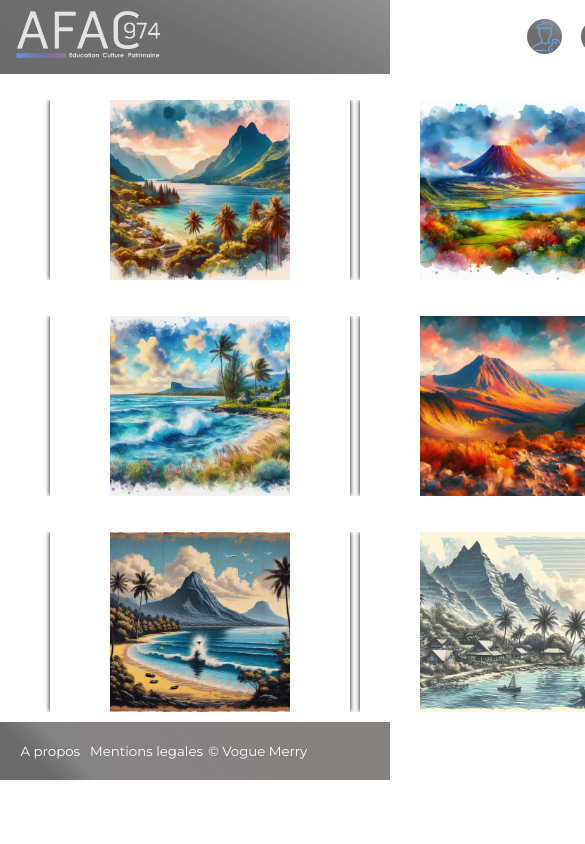
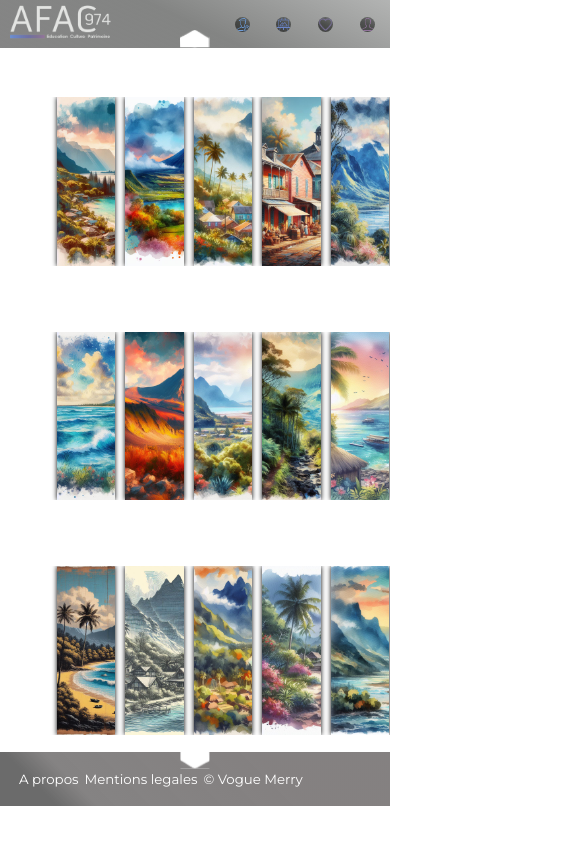
Before and after one commit to WildCodeSchool-2023-09/afac974, a React (Vite) app in the folder frontend/: page /galerie in a window 390 px wide. Shown: the top 844 px of the page, 585 px wide, since content can reach past the window. Built offline with nearby package versions, Linux system fonts and the light colour scheme; a web font is replaced by a local one; what granim would draw is missing.

Commit message:
responsive navbar et footer

```diff
--- a/frontend/src/components/Footer/Footer.scss
+++ b/frontend/src/components/Footer/Footer.scss
@@ -1,7 +1,5 @@
 footer {
-  margin-top: auto;
-  padding: 0.97rem;
-  background: rgba(4, 4, 4, 0.412);
+  padding: 1.7rem;
   background: linear-gradient(
     45deg,
     rgba(0, 0, 0, 0.582) 13%,
@@ -11,29 +9,57 @@ footer {
   font-size: 20px;
   display: flex;
   color: white;
+  justify-content: space-between;
   align-items: center;
-  justify-content: space-between;
+  position: relative;
+  bottom: 0;
+  left: 0;
+  right: 0;
 }
 
-.button-apropos {
+.button-apropos,
+.button-vogue {
   background-color: transparent;
   color: white;
   padding: 5px;
 }
-.button-vogue {
-  background-color: transparent;
-  color: white;
-}
 
 .diamond-container {
+  position: absolute;
+  left: 50%;
+  bottom: 3.66rem;
+  transform: translateX(-50%);
   display: flex;
+  align-items: center;
   justify-content: center;
-  align-items: center;
 }
 
 .diamond {
   width: 40px;
   height: auto;
-  margin-left: 44.2rem;
-  margin-top: -3.9rem;
 }
+
+@media (max-width: 768px) {
+  body,
+  html {
+    overflow-x: hidden;
+  }
+
+  footer {
+    padding: 1rem;
+    font-size: 16px;
+  }
+
+  .button-apropos,
+  .button-vogue {
+    padding: 3px;
+  }
+
+  .diamond-container {
+    top: 0.5rem;
+  }
+
+  .diamond {
+    width: 30px;
+  }
+}
--- a/frontend/src/components/Navbar/Navbar.jsx
+++ b/frontend/src/components/Navbar/Navbar.jsx
@@ -16,18 +16,8 @@ function Navbar() {
     <nav>
       <div className="navBar">
         <Link to="/">
-          <img src={LogoBlanc50} alt="logo" />
+          <img src={LogoBlanc50} alt="logo" className="logoAfac" />
         </Link>
-        <img
-          src={DiamondTop}
-          alt="diamond"
-          style={{
-            width: "40px",
-            height: "auto",
-            marginLeft: "18rem",
-            marginTop: "3.6rem",
-          }}
-        />
         <ul className="iconListe">
           <li>
             <NavLink to="/artiste">
@@ -76,6 +66,9 @@ function Navbar() {
           </li>
           {openLogin && <Login closeLogin={setOpenLogin} />}
         </ul>
+        <div className="diamondTop-container">
+          <img src={DiamondTop} alt="diamond" className="diamondTop" />
+        </div>
       </div>
     </nav>
   );
--- a/frontend/src/components/Navbar/Navbar.scss
+++ b/frontend/src/components/Navbar/Navbar.scss
@@ -13,9 +13,10 @@
     rgba(77, 80, 78, 0.627) 100%
   );
   padding: 0 2vw;
-  img {
-    width: 10rem;
-  }
+}
+
+.logoAfac {
+  width: 10rem;
 }
 
 .iconListe {
@@ -78,7 +79,93 @@
   transform: translateY(10px);
 }
 
-.diamond-icon {
-  width: 1rem;
+.diamondTop-container {
+  position: absolute;
+  left: 50%;
+  bottom: 0;
+  transform: translateX(-50%);
+  display: flex;
+  align-items: center;
+  justify-content: center;
+}
+
+.diamondTop {
+  width: 40px;
   height: auto;
 }
+
+@media (max-width: 767px) {
+  .navBar {
+    background: rgba(16, 17, 16, 0.429);
+    background: linear-gradient(
+      25deg,
+      rgba(0, 0, 0, 0.479) 0%,
+      rgba(36, 38, 36, 0.565) 50%,
+      rgba(77, 80, 78, 0.427) 100%
+    );
+    padding: 0 1vw;
+  }
+
+  .logoAfac {
+    width: 7rem;
+  }
+
+  .iconListe {
+    display: flex;
+    align-items: center;
+    gap: 3vw;
+    margin: 1vw;
+  }
+
+  .diamondTop-container {
+    position: absolute;
+    left: 50%;
+    bottom: 0;
+    transform: translateX(-50%);
+    display: flex;
+    align-items: center;
+    justify-content: center;
+  }
+
+  .diamondTop {
+    width: 30px;
+    height: auto;
+  }
+
+  .navButton {
+    width: 30px;
+    height: 30px;
+  }
+
+  .navButton img {
+    width: 15px;
+    border-radius: 50%;
+  }
+
+  .navButton::before {
+    content: attr(data-description);
+    color: #fff;
+    font-size: 11px;
+    z-index: 1;
+    transition:
+      opacity 0.2s,
+      transform 0.3s;
+    opacity: 0;
+    position: absolute;
+    top: -10px;
+    left: 50%;
+    transform: translateX(-50%) translateY(-8px);
+    white-space: nowrap;
+  }
+
+  .navButton:hover::before {
+    opacity: 1;
+    transform: translateX(-50%) translateY(0px);
+  }
+
+  .navButton:hover img {
+    box-shadow: 0px -3px 10px 4px #f4f1d6;
+    border-radius: 50%;
+    transform: translateY(7px);
+  }
+}
--- a/frontend/src/pages/Accueil/Accueil.scss
+++ b/frontend/src/pages/Accueil/Accueil.scss
@@ -21,10 +21,14 @@
 
   img {
     width: 100%;
+    height: 100%;
+    margin-top: 1rem;
+    margin-bottom: 1rem;
   }
 }
 .carousel-container {
   position: relative;
+  margin-bottom: 1.1rem;
 }
 
 @mixin btn-border-drawing(
@@ -133,3 +137,64 @@
 button {
   cursor: pointer;
 }
+
+@media (max-width: 1024px) {
+  .slick-prev {
+    left: 50px;
+  }
+  .slick-next {
+    right: 50px;
+  }
+  .backgroundFull {
+    height: 50vh;
+  }
+  .visite {
+    top: 20vh;
+    font-size: 20px;
+    padding: 0.8rem;
+  }
+  .paragraphe {
+    top: 40vh;
+    font-size: 18px;
+    padding: 0.4rem;
+  }
+}
+
+@media (max-width: 768px) {
+  .slick-prev {
+    left: 25px;
+  }
+  .slick-next {
+    right: 25px;
+  }
+  .backgroundFull {
+    height: 50vh;
+  }
+  .visite {
+    top: 15vh;
+    font-size: 16px;
+    padding: 0.6rem;
+  }
+  .paragraphe {
+    top: 35vh;
+    font-size: 16px;
+    padding: 0.3rem;
+  }
+}
+
+@media (max-width: 768px) {
+  .backgroundFull,
+  .backgroundFull img {
+    margin: 2rem;
+    max-width: 100%;
+    height: auto;
+    object-fit: cover;
+  }
+
+  .visite,
+  .paragraphe {
+    max-width: 50%;
+    font-size: smaller;
+    padding: 10px;
+  }
+}
--- a/frontend/src/pages/Galerie/Carousel.scss
+++ b/frontend/src/pages/Galerie/Carousel.scss
@@ -1,9 +1,9 @@
 @use "sass:math";
 
 .carousel {
-  $carouselHeight: 180px;
-  $fadeWidth: 40px;
-  $padding: 10px;
+  $carouselHeight: 20vh;
+  $fadeWidth: 4vh;
+  $padding: 2vh;
   $radius: 8px;
   $bg: rgba(255, 255, 255, 0);
 
@@ -20,15 +20,15 @@
   right: 0;
   bottom: 0;
   left: 0;
-  width: 80%;
+  width: 150vh;
   max-width: 100%;
   min-width: 650px;
   margin: auto;
-  margin-top: 1rem;
+  margin-top: 2rem;
 
   .carousel-item {
-    width: 300px;
-    height: 400px;
+    width: 15vw;
+    height: 80%;
     position: absolute;
     cursor: pointer;
 
@@ -162,7 +162,7 @@
       bottom: 0;
       z-index: 2;
       width: $fadeWidth;
-      font-size: 40px;
+      font-size: 4vw;
       text-indent: -30px;
       line-height: $carouselHeight;
       font-family: monospace;
--- a/frontend/src/pages/Galerie/Galerie.jsx
+++ b/frontend/src/pages/Galerie/Galerie.jsx
@@ -5,60 +5,70 @@ import "./Carousel.scss";
 function Galerie() {
   const imagesCarousel1 = [
     {
+      id: "tableau1",
       src: "/tableaux/tableau1.jpeg",
       title: "Titre du Tableau 1",
       price: "1099€",
       artiste: "dall-e",
     },
     {
+      id: "tableau2",
       src: "/tableaux/tableau2.jpeg",
       title: "Titre du Tableau 2",
       price: "1099€",
       artiste: "dall-e",
     },
     {
+      id: "tableau3",
       src: "/tableaux/tableau3.jpeg",
       title: "Titre du Tableau 3",
       price: "1099€",
       artiste: "dall-e",
     },
     {
+      id: "tableau4",
       src: "/tableaux/tableau4.jpeg",
-      title: "Titre du Tableau 5",
+      title: "Titre du Tableau 4",
       price: "1099€",
       artiste: "dall-e",
     },
     {
+      id: "tableau6",
       src: "/tableaux/tableau6.jpeg",
       title: "Titre du Tableau 6",
       price: "1099€",
       artiste: "dall-e",
     },
     {
+      id: "tableau7",
       src: "/tableaux/tableau7.jpeg",
       title: "Titre du Tableau 7",
       price: "1099€",
       artiste: "dall-e",
     },
     {
+      id: "tableau8",
       src: "/tableaux/tableau8.jpeg",
       title: "Titre du Tableau 8",
       price: "1099€",
       artiste: "dall-e",
     },
     {
+      id: "tableau9",
       src: "/tableaux/tableau9.jpeg",
       title: "Titre du Tableau 9",
       price: "1099€",
       artiste: "dall-e",
     },
     {
+      id: "tableau10",
       src: "/tableaux/tableau10.jpeg",
       title: "Titre du Tableau 10",
       price: "1099€",
       artiste: "dall-e",
     },
     {
+      id: "tableau11",
       src: "/tableaux/tableau11.jpeg",
       title: "Titre du Tableau 11",
       price: "1099€",
@@ -68,65 +78,76 @@ function Galerie() {
 
   const imagesCarousel2 = [
     {
+      id: "tableau12",
       src: "/tableaux/tableau12.jpeg",
       title: "Titre du Tableau 12",
       price: "1099€",
       artiste: "dall-e",
     },
     {
+      id: "tableau13",
       src: "/tableaux/tableau13.jpeg",
       title: "Titre du Tableau 13",
       price: "1099€",
       artiste: "dall-e",
     },
     {
+      id: "tableau14",
       src: "/tableaux/tableau14.jpeg",
       title: "Titre du Tableau 14",
       price: "1099€",
     },
     {
+      id: "tableau15",
       src: "/tableaux/tableau15.jpeg",
       title: "Titre du Tableau 15",
       price: "1099€",
       artiste: "dall-e",
     },
     {
+      id: "tableau16",
       src: "/tableaux/tableau16.jpeg",
       title: "Titre du Tableau 16",
       price: "1099€",
       artiste: "dall-e",
     },
     {
+      id: "tableau17",
       src: "/tableaux/tableau17.jpeg",
       title: "Titre du Tableau 17",
       price: "1099€",
       artiste: "dall-e",
     },
     {
+      id: "tableau18",
       src: "/tableaux/tableau18.jpeg",
       title: "Titre du Tableau 18",
       price: "1099€",
       artiste: "dall-e",
     },
     {
+      id: "tableau19",
       src: "/tableaux/tableau19.jpeg",
       title: "Titre du Tableau 19",
       price: "1099€",
       artiste: "dall-e",
     },
     {
+      id: "tableau20",
       src: "/tableaux/tableau20.jpeg",
       title: "Titre du Tableau 20",
       price: "1099€",
       artiste: "dall-e",
     },
     {
+      id: "tableau21",
       src: "/tableaux/tableau21.jpeg",
       title: "Titre du Tableau 21",
       price: "1099€",
       artiste: "dall-e",
     },
     {
+      id: "tableau22",
       src: "/tableaux/tableau22.jpeg",
       title: "Titre du Tableau 22",
       price: "1099€",
@@ -136,66 +157,77 @@ function Galerie() {
 
   const imagesCarousel3 = [
     {
+      id: "tableau23",
       src: "/tableaux/tableau23.jpeg",
       title: "Titre du Tableau 23",
       price: "1099€",
       artiste: "dall-e",
     },
     {
+      id: "tableau24",
       src: "/tableaux/tableau24.jpeg",
       title: "Titre du Tableau 24",
       price: "1099€",
       artiste: "dall-e",
     },
     {
+      id: "tableau25",
       src: "/tableaux/tableau25.jpeg",
       title: "Titre du Tableau 25",
       price: "1099€",
       artiste: "dall-e",
     },
     {
+      id: "tableau26",
       src: "/tableaux/tableau26.jpeg",
       title: "Titre du Tableau 26",
       price: "1099€",
       artiste: "dall-e",
     },
     {
+      id: "tableau27",
       src: "/tableaux/tableau27.jpeg",
       title: "Titre du Tableau 27",
       price: "1099€",
       artiste: "dall-e",
     },
     {
+      id: "tableau28",
       src: "/tableaux/tableau28.jpeg",
       title: "Titre du Tableau 28",
       price: "1099€",
       artiste: "dall-e",
     },
     {
+      id: "tableau29",
       src: "/tableaux/tableau29.jpeg",
       title: "Titre du Tableau 29",
       price: "1099€",
       artiste: "dall-e",
     },
     {
+      id: "tableau30",
       src: "/tableaux/tableau30.jpeg",
       title: "Titre du Tableau 30",
       price: "1099€",
       artiste: "dall-e",
     },
     {
+      id: "tableau31",
       src: "/tableaux/tableau31.jpeg",
       title: "Titre du Tableau 31",
       price: "1099€",
       artiste: "dall-e",
     },
     {
+      id: "tableau32",
       src: "/tableaux/tableau32.jpeg",
       title: "Titre du Tableau 32",
       price: "1099€",
       artiste: "dall-e",
     },
     {
+      id: "tableau33",
       src: "/tableaux/tableau33.jpeg",
       title: "Titre du Tableau 33",
       price: "1099€",
```
